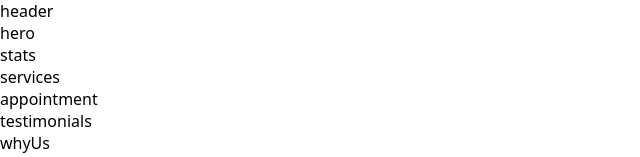
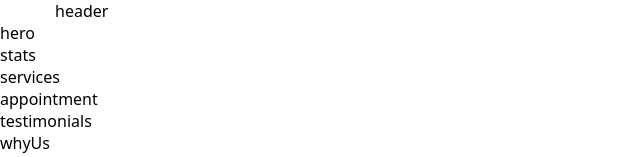
Before and after one commit to nomaan-07/oxcare, a React (Vite) app: page / in a window 1280 px wide. Shown: the top 157 px of the page, without its empty margins (0-640 px from the left). Built offline with nearby package versions, Linux system fonts and the light colour scheme.

Commit message:
feat: add Container component

```diff
--- /dev/null
+++ b/src/components/common/Container/Container.module.css
@@ -0,0 +1,6 @@
+.container {
+  width: 100%;
+  max-width: 75rem;
+  margin: 0 auto;
+  padding: 0 15px;
+}
--- /dev/null
+++ b/src/components/common/Container/Container.tsx
@@ -0,0 +1,9 @@
+import styles from "./Container.module.css";
+
+interface ContainerProps {
+  children: React.ReactNode;
+}
+
+export function Container({ children }: ContainerProps) {
+  return <div className={styles.container}>{children}</div>;
+}
--- /dev/null
+++ b/src/components/common/Container/index.ts
@@ -0,0 +1 @@
+export * from "./Container";
--- a/src/components/sections/Header/Header.tsx
+++ b/src/components/sections/Header/Header.tsx
@@ -1,5 +1,10 @@
+import { Container } from "../../common/Container";
 import styles from "./Header.module.css";
 
 export function Header() {
-  return <header className={styles.header}>header</header>;
+  return (
+    <header className={styles.header}>
+      <Container>header</Container>
+    </header>
+  );
 }
```
